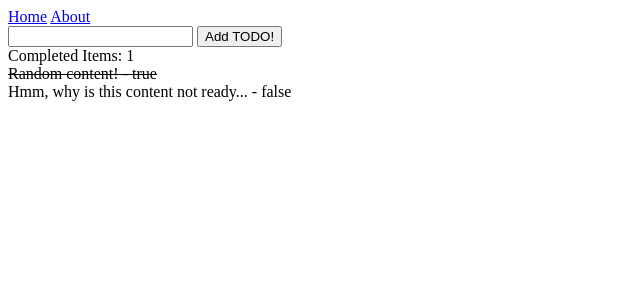
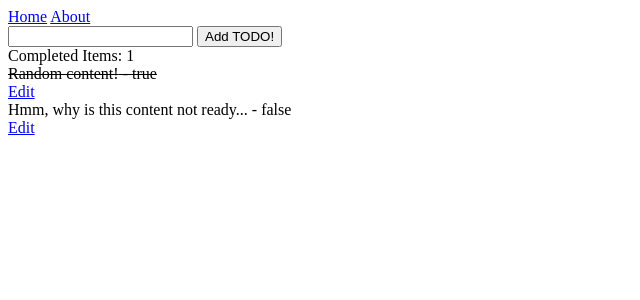
Before and after one commit to kfachikov/svelte-workshop, a SvelteKit app: page / in a window 1280 px wide. Shown: the top 300 px of the page, without its empty margins (0-640 px from the left). Built offline with nearby package versions, Linux system fonts and the light colour scheme.

Commit message:
feat(edit): todo edit page

```diff
--- a/src/routes/todo.svelte
+++ b/src/routes/todo.svelte
@@ -26,6 +26,8 @@
 	</button>
 </form>
 
+<a href="/todo/{id}">Edit</a>
+
 <!-- style tags are available only to the component they are defined in -->
 <style>
 	.completed {
--- /dev/null
+++ b/src/routes/todo/[id]/+page.server.js
@@ -0,0 +1,3 @@
+export function load({params: {id}}) {
+    console.log('loading', id);
+}
```
Also changed, not shown: src/routes/todo/[id]/+page.svelte (added).
